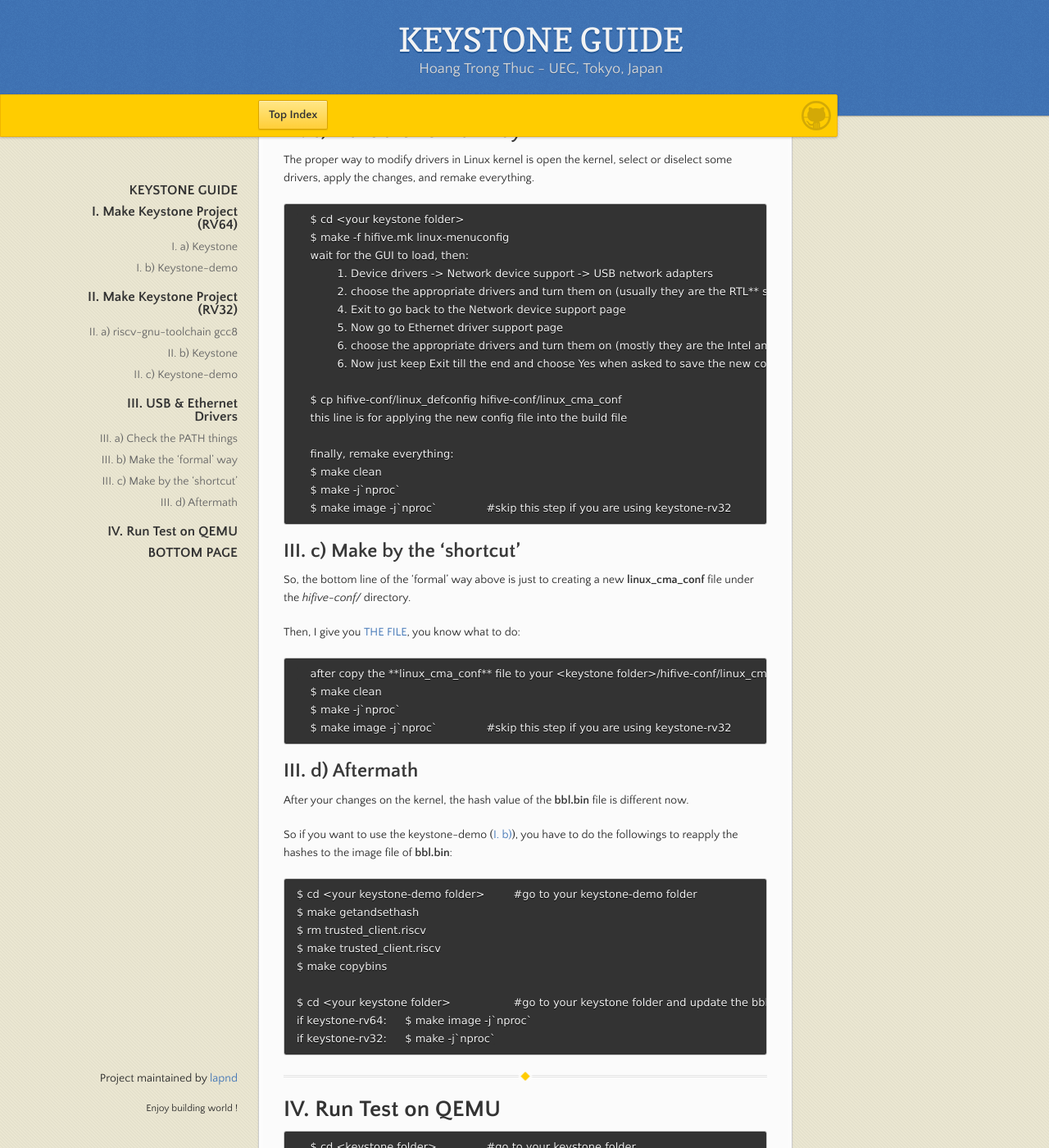
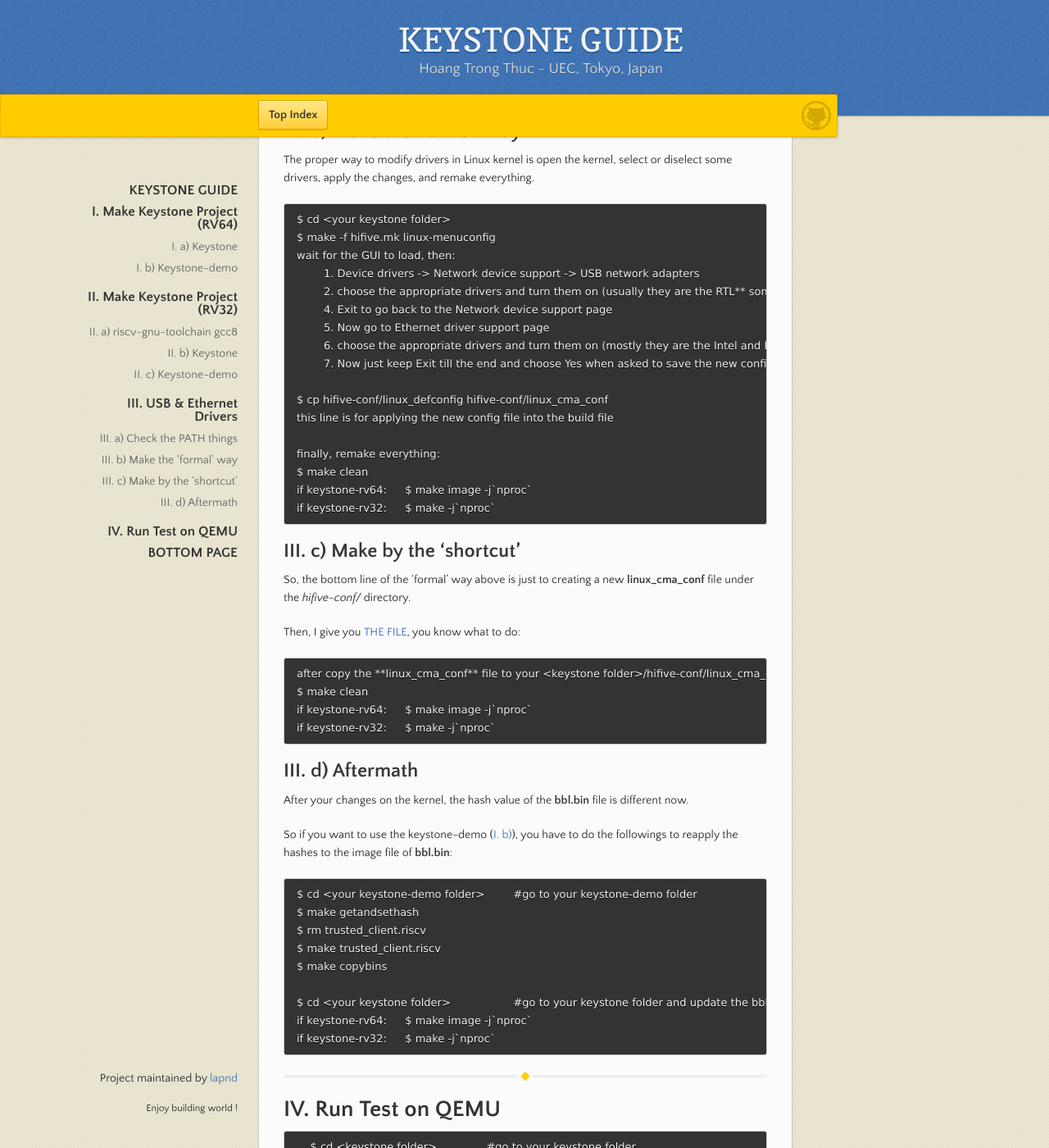
Before and after one commit to lapnd/httdes.github.io, a Jekyll site: the page built from keystone.md, in a window 1280 px wide and 1400 px high, scrolled down 4050 px. Shown: the whole window at 82% size. Built offline with Jekyll 4.4.1, drawn with Linux system fonts in a browser that asks for light colours; our own code applies the rules of GitHub Pages for plain Markdown files.

Commit message:
Update keystone.md

```diff
--- a/keystone.md
+++ b/keystone.md
@@ -169,35 +169,35 @@ There are two ways of doing this, the 'formal' way, and the shortcut.
 
 ## III. a) Check the PATH things
 
-        $ echo ${PATH}					#and MAKE SURE that NO ANY TOOLCHAIN is on the PATH
-        $ cd <your keystone folder>		#go to your keystone folder
-        $ . source.sh
-        $ export KEYSTONE_DIR=`pwd`
+	$ echo ${PATH}					#and MAKE SURE that NO ANY TOOLCHAIN is on the PATH
+	$ cd <your keystone folder>		#go to your keystone folder
+	$ . source.sh
+	$ export KEYSTONE_DIR=`pwd`
 
-        $ cd <your keystone-demo folder>	#go to your keystone-demo folder
-        $ . source.sh
+	$ cd <your keystone-demo folder>	#go to your keystone-demo folder
+	$ . source.sh
 
 ## III. b) Make the 'formal' way
 
 The proper way to modify drivers in Linux kernel is open the kernel, select or diselect some drivers, apply the changes, and remake everything.
 
-        $ cd <your keystone folder>
-        $ make -f hifive.mk linux-menuconfig
-        wait for the GUI to load, then:
-                1. Device drivers -> Network device support -> USB network adapters
-                2. choose the appropriate drivers and turn them on (usually they are the RTL** something)
-                4. Exit to go back to the Network device support page
-                5. Now go to Ethernet driver support page
-                6. choose the appropriate drivers and turn them on (mostly they are the Intel and Realtek ones)
-                6. Now just keep Exit till the end and choose Yes when asked to save the new configurations
+	$ cd <your keystone folder>
+	$ make -f hifive.mk linux-menuconfig
+	wait for the GUI to load, then:
+		1. Device drivers -> Network device support -> USB network adapters
+		2. choose the appropriate drivers and turn them on (usually they are the RTL** something)
+		4. Exit to go back to the Network device support page
+		5. Now go to Ethernet driver support page
+		6. choose the appropriate drivers and turn them on (mostly they are the Intel and Realtek ones)
+		7. Now just keep Exit till the end and choose Yes when asked to save the new configurations
 
-        $ cp hifive-conf/linux_defconfig hifive-conf/linux_cma_conf
-        this line is for applying the new config file into the build file
+	$ cp hifive-conf/linux_defconfig hifive-conf/linux_cma_conf
+	this line is for applying the new config file into the build file
 
-        finally, remake everything:
-        $ make clean
-        $ make -j`nproc`
-        $ make image -j`nproc`		#skip this step if you are using keystone-rv32
+	finally, remake everything:
+	$ make clean
+	if keystone-rv64:	$ make image -j`nproc`
+	if keystone-rv32:	$ make -j`nproc`
 
 ## III. c) Make by the 'shortcut'
 
@@ -205,10 +205,10 @@ So, the bottom line of the 'formal' way above is just to creating a new **linux_
 
 Then, I give you [THE FILE](./linux_cma_conf), you know what to do:
 
-        after copy the **linux_cma_conf** file to your <keystone folder>/hifive-conf/linux_cma_conf:
-        $ make clean
-        $ make -j`nproc`
-        $ make image -j`nproc`		#skip this step if you are using keystone-rv32
+	after copy the **linux_cma_conf** file to your <keystone folder>/hifive-conf/linux_cma_conf:
+	$ make clean
+	if keystone-rv64:	$ make image -j`nproc`
+	if keystone-rv32:	$ make -j`nproc`
 
 ## III. d) Aftermath
 
```
